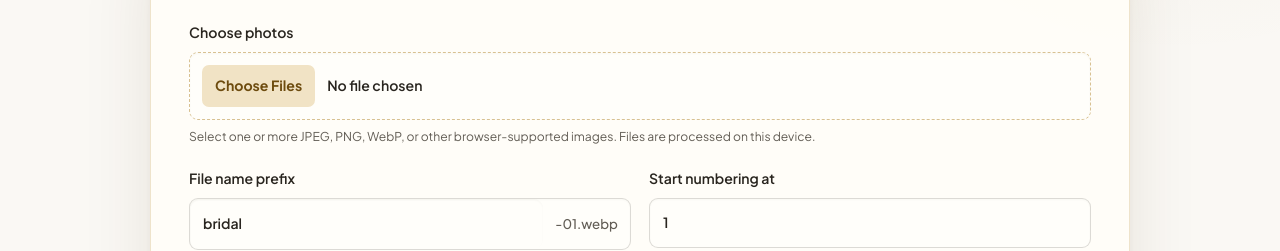
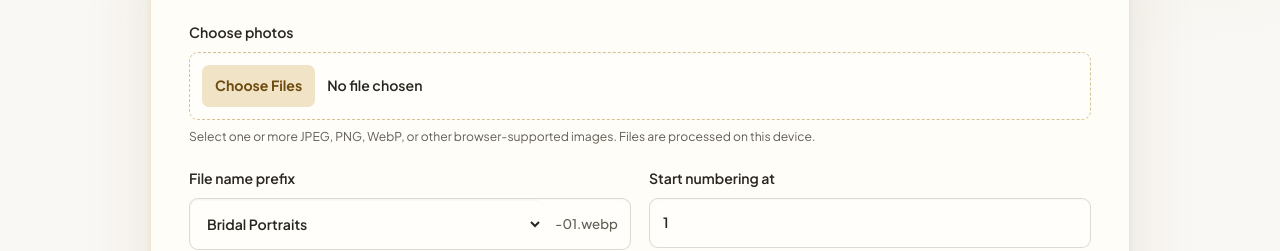
Before and after one commit to shubhamgond12-a11y/vindhyawasini, a website: page admin/index.html in a window 1280 px wide. Shown: the part 549-800 px from the top of the page. Drawn offline with nearby package versions, Linux system fonts and the light colour scheme.

Commit message:
Replace input with select for file name prefix

```diff
--- a/admin/index.html
+++ b/admin/index.html
@@ -47,7 +47,19 @@
             <div class="admin-fields-grid">
                 <label class="admin-field" for="filename">
                     <span>File name prefix</span>
-                    <div class="admin-filename-wrap"><input id="filename" type="text" value="bridal" autocomplete="off" spellcheck="false"><span>-01.webp</span></div>
+                    <div class="admin-filename-wrap">
+                        <select id="filename" aria-label="Choose a Photography Gallery filter for the file name prefix">
+                            <option value="bridal">Bridal Portraits</option>
+                            <option value="couple">Wedding Couples</option>
+                            <option value="ceremony">Wedding Celebrations</option>
+                            <option value="prewedding">Pre-Wedding</option>
+                            <option value="haldi">Haldi &amp; Mehendi</option>
+                            <option value="engagement">Engagement</option>
+                            <option value="maternity">Maternity</option>
+                            <option value="kids">Kids</option>
+                            <option value="birthday">Birthday</option>
+                        </select><span>-01.webp</span>
+                    </div>
                     <small>Files are named in order, for example <code>bridal-01.webp</code>, <code>bridal-02.webp</code>.</small>
                 </label>
                 <label class="admin-field" for="startNumber">
```
